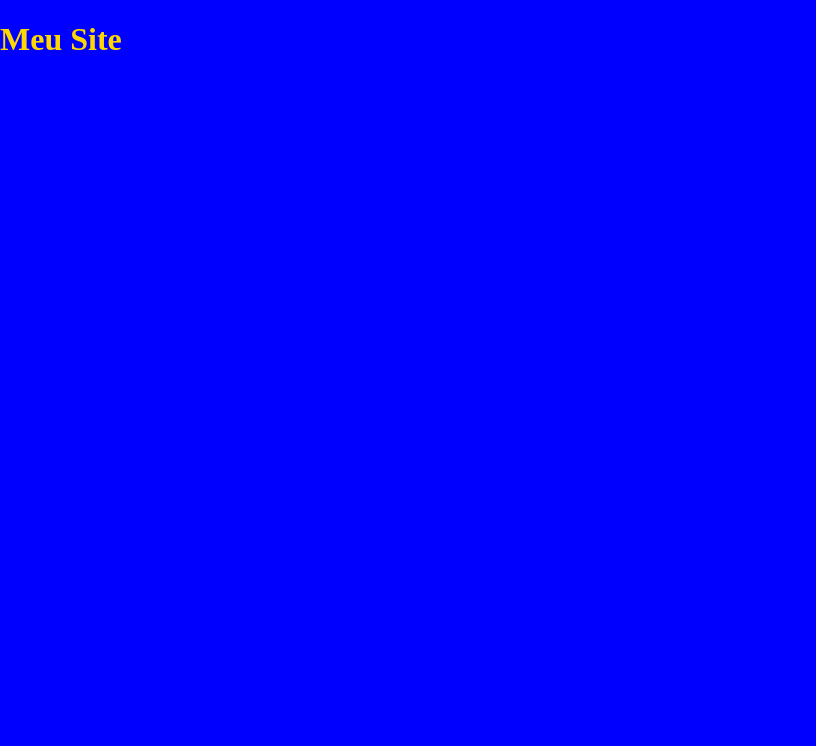
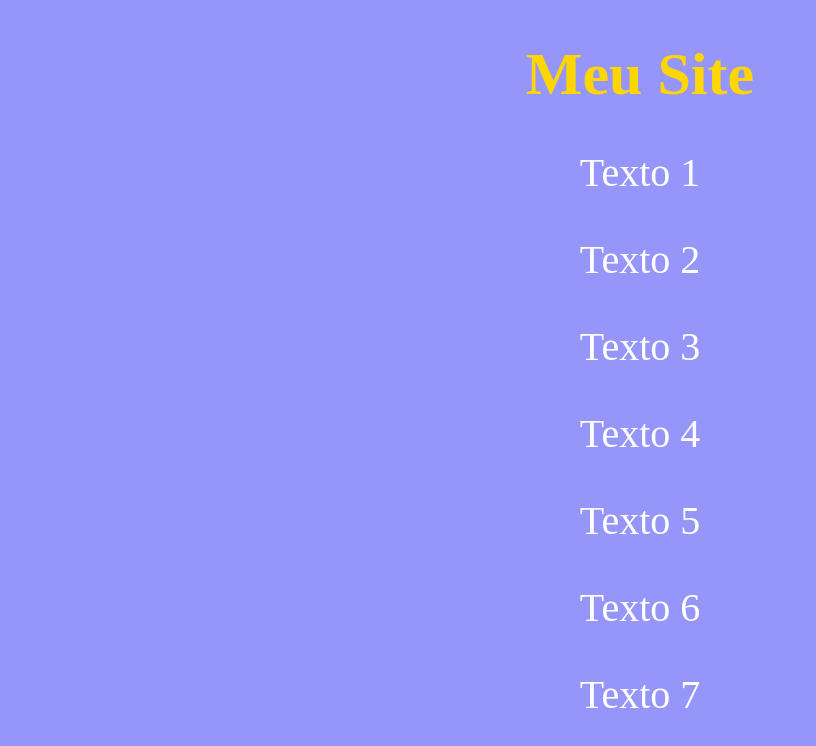
Before and after one commit to danielirano/sira, a plain HTML site: page index.html in a window 1280 px wide. Shown: the whole page, without its empty margins (0-816 px from the left). Drawn offline with Linux system fonts and the light colour scheme.

Commit message:
Alterações no Estilo

```diff
--- a/estilo.css
+++ b/estilo.css
@@ -1,9 +1,18 @@
 body{
-    background-color: blue;
+    background-color: rgba(143, 143, 250, 0.931);
     margin: 0;
     padding: 0;
 }
 
 h1{
     color: gold;
+    font-size: 60px;
 }
+p{
+    color: #ffffff;
+    font-size: 40px;
+}
+.conteudo{
+    align-items: center;
+    text-align: center;
+}
--- a/index.html
+++ b/index.html
@@ -1,13 +1,24 @@
 <!DOCTYPE html>
-<html lang="en">
+<html lang="pt-br">
 <head>
     <meta charset="UTF-8">
     <meta name="viewport" content="width=device-width, initial-scale=1.0">
     <meta http-equiv="X-UA-Compatible" content="ie=edge">
-    <title>Document</title>
+    <title>Página Inicial</title>
     <link rel="stylesheet" href="estilo.css">
 </head>
 <body>
-    <h1>Meu Site</h1>
+    <main class="conteudo">
+        <h1>Meu Site</h1>
+        <div>
+            <p>Texto 1</p>
+            <p>Texto 2</p>
+            <p>Texto 3</p>
+            <p>Texto 4</p>
+            <p>Texto 5</p>
+            <p>Texto 6</p>
+            <p>Texto 7</p>
+        </div>
+    </main>
 </body>
 </html>
```
